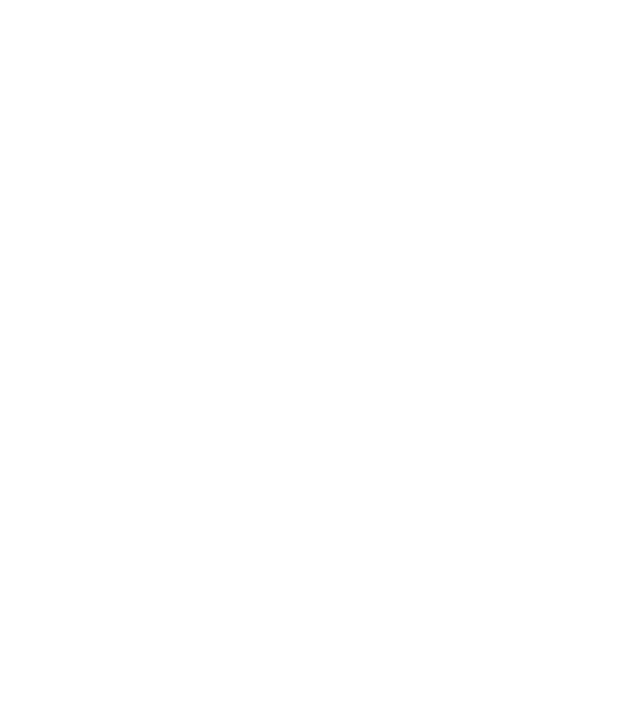
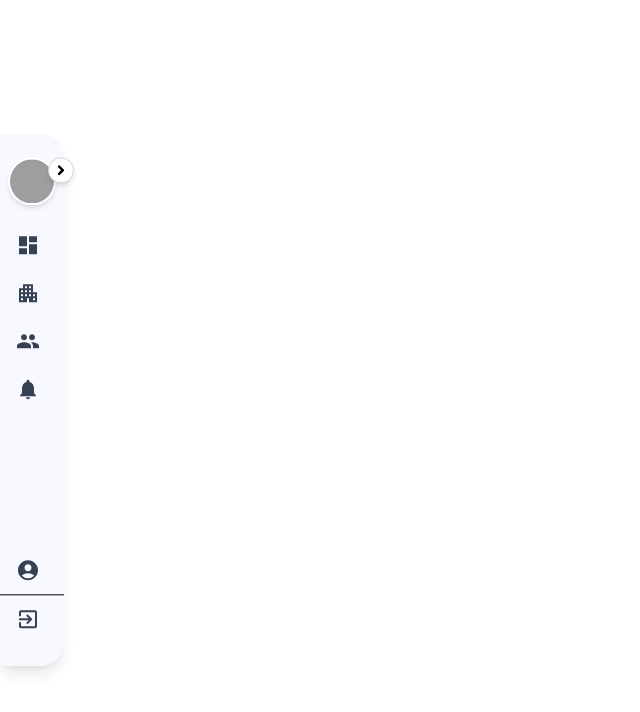
Before and after one commit to AndresilloDev/MOVE-Web, a React (Vite) app in the folder Frontend/: page /sidebar in a window 1280 px wide. Before the commit this address had no page. Shown: the top 712 px of the page, without its empty margins (0-640 px from the left). Built offline with nearby package versions, Linux system fonts and the light colour scheme; grey boxes are pictures that could not be loaded.

Commit message:
feat: Añadi el Sidebar

```diff
--- a/Frontend/src/App.jsx
+++ b/Frontend/src/App.jsx
@@ -1,7 +1,7 @@
 import React from "react";
 import { BrowserRouter as Router, Routes, Route } from "react-router-dom";
 import UsersScreen from "./screens/UsersScreen";
-import SensorCard from "./components/SensorCard";
+import Sidebar from "./components/Sidebar";
 import ChangePasswordRecoverScreen from "./screens/ChangePasswordRecoverScreen";
 import ClassroomsPage from "./pages/ClassroomsPage";
 import NotificationsPage from "./pages/NotificationsPage";
@@ -16,6 +16,7 @@
                     <Route path="/recover-password" element={<ChangePasswordRecoverScreen />} />
                     <Route path="/classrooms" element={<ClassroomsPage />} />
                     <Route path="/notifications" element={<NotificationsPage />} />
+                    <Route path="/sidebar" element={<Sidebar />} />
                 </Routes>
             </div>
         </Router>
--- /dev/null
+++ b/Frontend/src/components/Sidebar.jsx
@@ -0,0 +1,74 @@
+import { useState } from "react";
+import { FaAngleRight } from "react-icons/fa";
+import DashboardIcon from "@mui/icons-material/Dashboard";
+import ApartmentIcon from "@mui/icons-material/Apartment";
+import PeopleIcon from "@mui/icons-material/People";
+import NotificationsIcon from "@mui/icons-material/Notifications";
+import AccountCircleIcon from "@mui/icons-material/AccountCircle";
+import ExitToAppIcon from "@mui/icons-material/ExitToApp";
+
+export default function Sidebar() {
+  const [isOpen, setIsOpen] = useState(false);
+
+  const toggleSidebar = () => {
+    setIsOpen(!isOpen);
+  };
+
+  return (
+    <div
+      className={`fixed left-0 top-1/2 transform -translate-y-1/2 h-2/3 ${
+        isOpen ? "w-64" : "w-16"
+      } bg-[#F8F8FF] shadow-lg flex flex-col rounded-r-3xl py-6 transition-all duration-300`}
+    >
+      <button
+        onClick={toggleSidebar}
+        className="absolute top-6 right-[-10px] bg-white p-1 rounded-full shadow-md border border-gray-300 hover:bg-gray-200"
+      >
+        <FaAngleRight
+          className={`transition-transform duration-300 ${
+            isOpen ? "rotate-180" : "rotate-0"
+          }`}
+        />
+      </button>
+
+      <div className="flex justify-center items-center mb-4">
+        <img
+          src="https://randomuser.me/api/portraits/men/1.jpg"
+          alt="User"
+          className="w-12 h-12 rounded-full border-2 border-white shadow-md"
+        />
+      </div>
+
+      <nav className="flex flex-col">
+        {menuItems.map((item, index) => (
+          <div
+            key={index}
+            className="flex items-center w-full h-12 cursor-pointer hover:bg-gray-200 px-4"
+          >
+            <item.icon className="text-gray-700 text-3xl" />
+            {isOpen && <span className="ml-4 text-gray-700">{item.name}</span>}
+          </div>
+        ))}
+      </nav>
+
+      <div className="flex-grow"></div>
+
+      <div className="flex items-center w-full h-12 cursor-pointer hover:bg-gray-200 px-4">
+        <AccountCircleIcon className="text-gray-700 text-4xl" />
+        {isOpen && <span className="ml-4 text-gray-700">Perfil</span>}
+      </div>
+
+      <div className="flex items-center w-full h-12 cursor-pointer hover:bg-gray-200 px-4 border-t">
+        <ExitToAppIcon className="text-gray-700 text-4xl" />
+        {isOpen && <span className="ml-4 text-gray-700">Cerrar sesión</span>}
+      </div>
+    </div>
+  );
+}
+
+const menuItems = [
+  { icon: DashboardIcon, name: "Dispositivos" },
+  { icon: ApartmentIcon, name: "Docencias" },
+  { icon: PeopleIcon, name: "Usuarios" },
+  { icon: NotificationsIcon, name: "Notificaciones" },
+];
```
